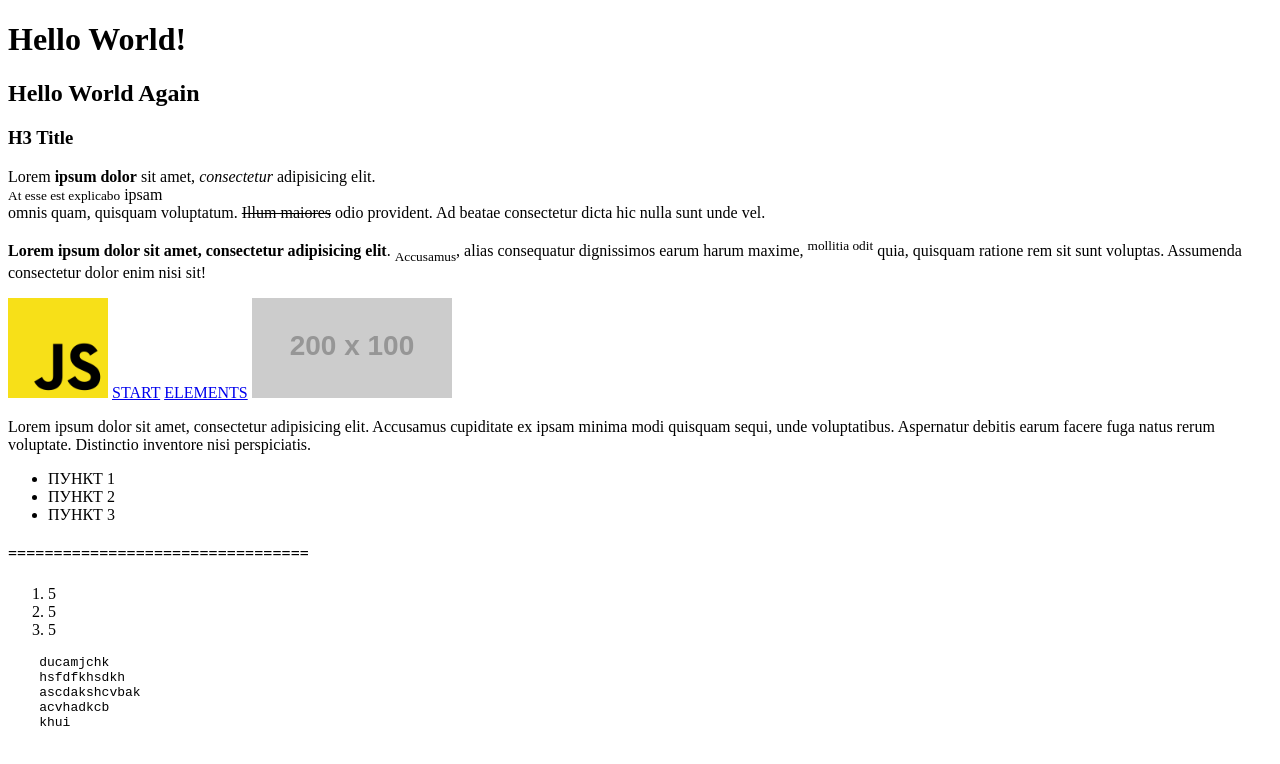
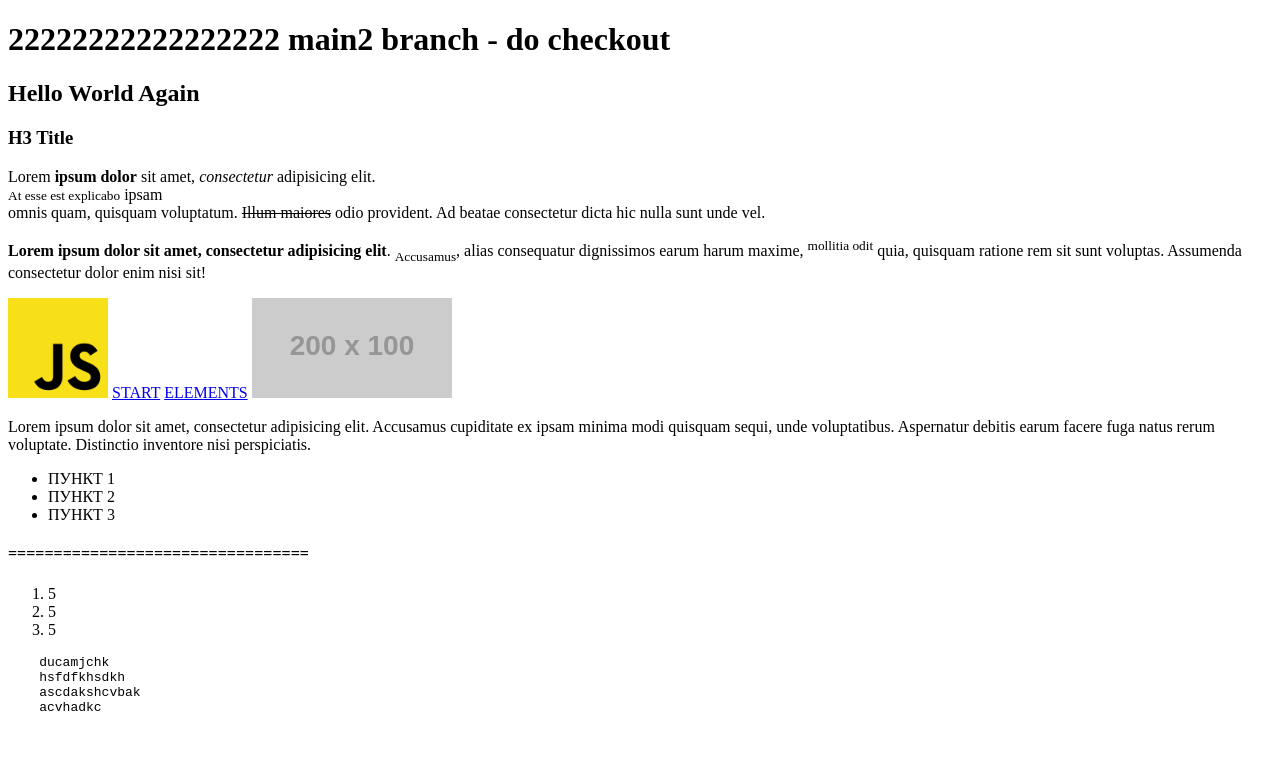
Before and after one commit to AnaCipor/FS-66, a plain HTML site: page src/index.html in a window 1280 px wide. Drawn offline with Linux system fonts and the light colour scheme.

Commit message:
2222222222222 main2 branch

```diff
--- a/src/index.html
+++ b/src/index.html
@@ -5,7 +5,7 @@
     <title>Lesson_03</title>
 </head>
 <body>
-<h1 id = "start"> Hello World!   </h1>
+<h1 id = "start"> 22222222222222222 main2 branch - do checkout  </h1>
 <h2> Hello
      World Again  </h2>
 <h3> <style ="text-align: center"></style> H3 Title </h3>
@@ -53,8 +53,7 @@
     ducamjchk
     hsfdfkhsdkh
     ascdakshcvbak
-    acvhadkcb
-    khui
+    acvhadkc
 
 </pre>
 
```
